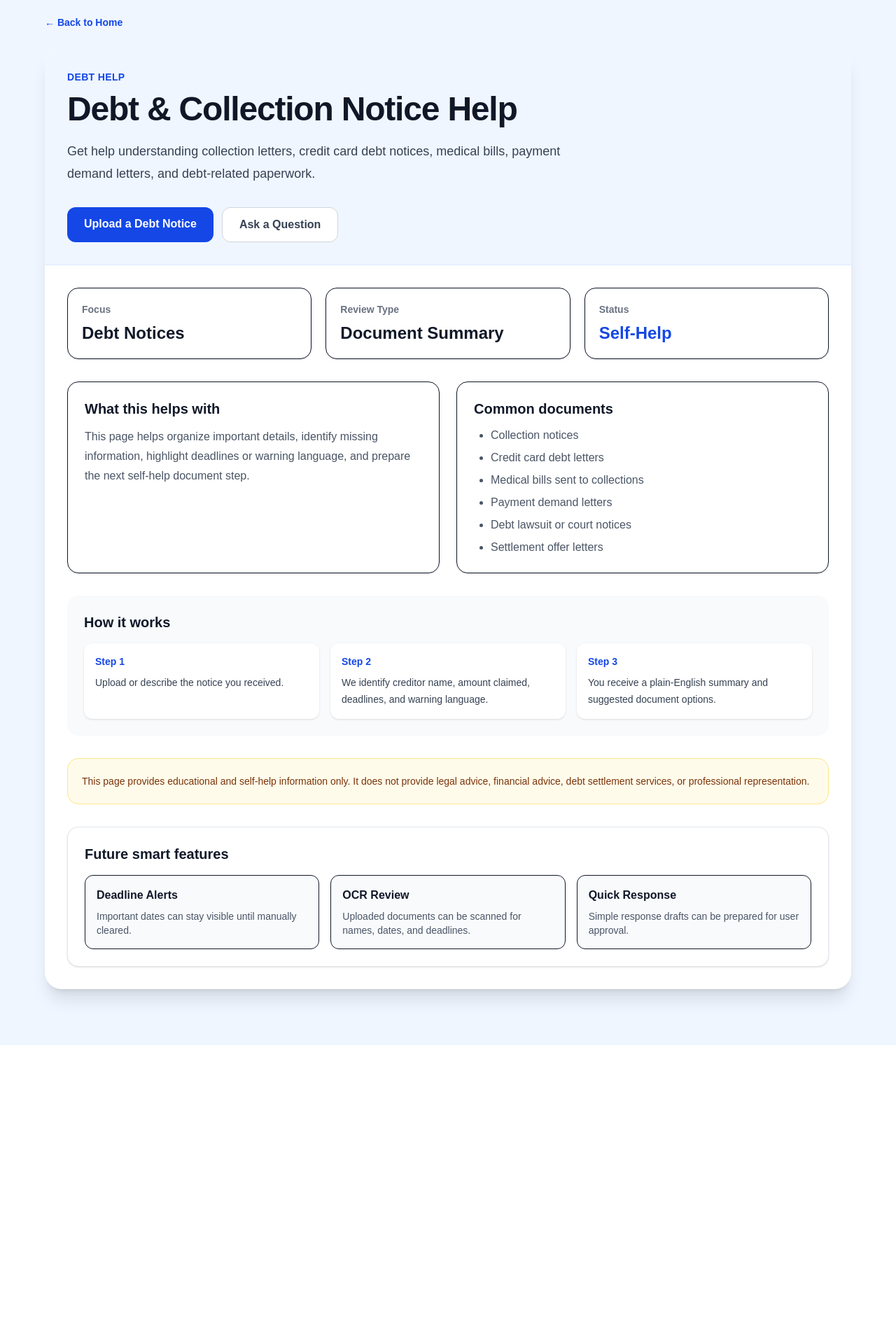
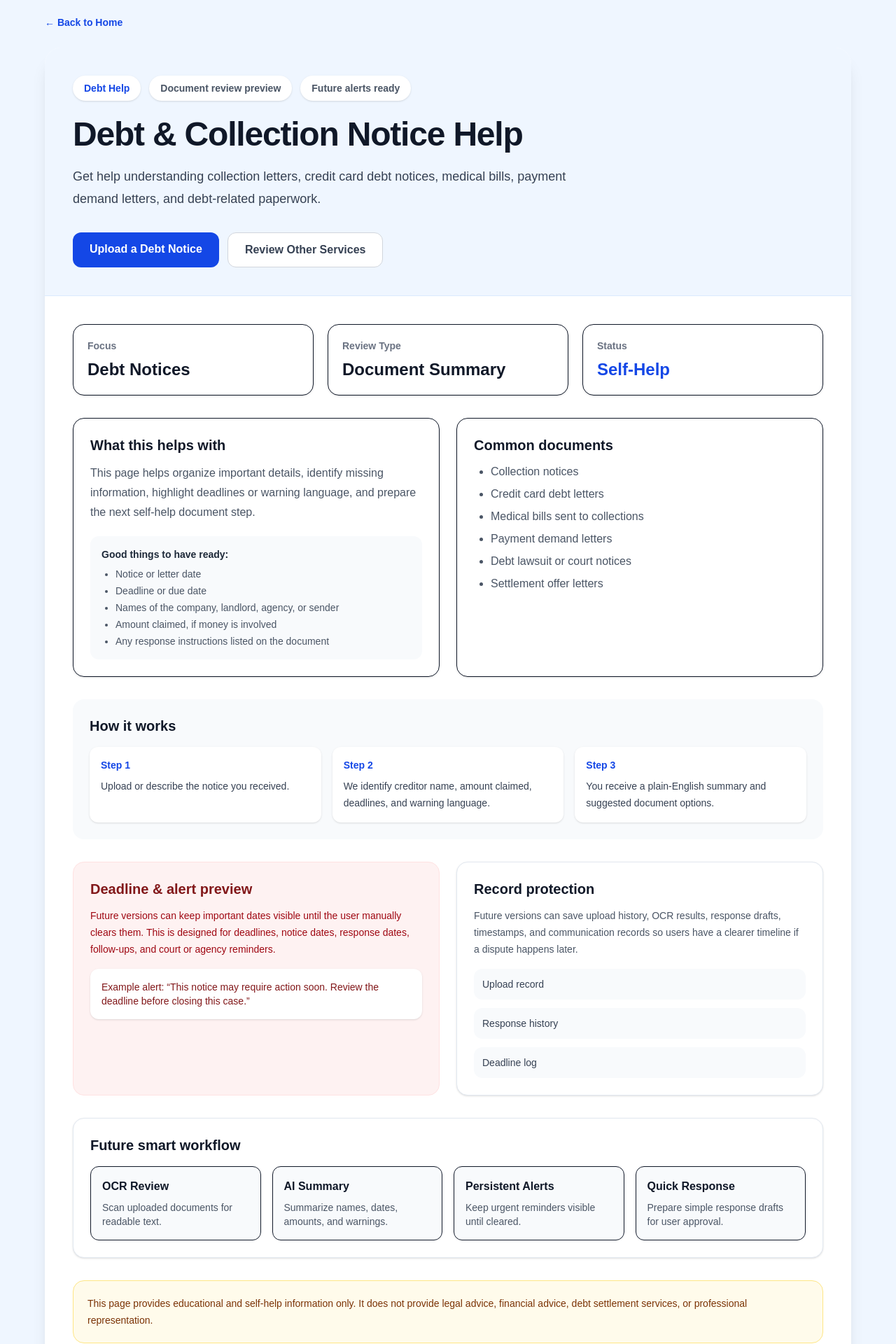
Before and after one commit to betterwork7777/csds-site, a Next.js app: page /debt in a window 1280 px wide. Shown: the part 60-1980 px from the top of the page at 70% size. Before the commit the page ends 1553 px from the top, so only its background shows below. Built offline with nearby package versions, Linux system fonts and the light colour scheme.

Commit message:
Refactor ServicePage layout and content structure

```diff
--- a/src/app/components/ServicePage.tsx
+++ b/src/app/components/ServicePage.tsx
@@ -82,14 +82,24 @@ export default function ServicePage({
         </a>
 
         <section className="mt-6 overflow-hidden rounded-3xl bg-white shadow-xl">
-          <div className={`border-b p-8 ${style.soft}`}>
-            <p
-              className={`text-sm font-semibold uppercase tracking-wide ${style.accentText}`}
-            >
-              {label}
-            </p>
+          <div className={`border-b p-8 md:p-10 ${style.soft}`}>
+            <div className="flex flex-wrap items-center gap-3">
+              <span
+                className={`rounded-full bg-white px-4 py-2 text-sm font-bold shadow-sm ${style.accentText}`}
+              >
+                {label}
+              </span>
 
-            <h1 className="mt-3 max-w-4xl text-4xl font-bold tracking-tight md:text-5xl">
+              <span className="rounded-full bg-white px-4 py-2 text-sm font-semibold text-gray-600 shadow-sm">
+                Document review preview
+              </span>
+
+              <span className="rounded-full bg-white px-4 py-2 text-sm font-semibold text-gray-600 shadow-sm">
+                Future alerts ready
+              </span>
+            </div>
+
+            <h1 className="mt-6 max-w-4xl text-4xl font-bold tracking-tight md:text-5xl">
               {title}
             </h1>
 
@@ -106,15 +116,15 @@ export default function ServicePage({
               </a>
 
               <a
-                href="/contact"
+                href="/"
                 className="rounded-xl border border-gray-300 bg-white px-6 py-3 font-semibold text-gray-700 hover:bg-gray-50"
               >
-                Ask a Question
+                Review Other Services
               </a>
             </div>
           </div>
 
-          <div className="p-8">
+          <div className="p-8 md:p-10">
             <div className="grid gap-5 md:grid-cols-3">
               <div className="rounded-2xl border bg-white p-5 shadow-sm">
                 <p className="text-sm font-semibold text-gray-500">Focus</p>
@@ -145,6 +155,20 @@ export default function ServicePage({
                   information, highlight deadlines or warning language, and
                   prepare the next self-help document step.
                 </p>
+
+                <div className="mt-5 rounded-xl bg-slate-50 p-4">
+                  <p className="text-sm font-bold text-gray-800">
+                    Good things to have ready:
+                  </p>
+
+                  <ul className="mt-2 list-disc space-y-1 pl-5 text-sm text-gray-600">
+                    <li>Notice or letter date</li>
+                    <li>Deadline or due date</li>
+                    <li>Names of the company, landlord, agency, or sender</li>
+                    <li>Amount claimed, if money is involved</li>
+                    <li>Any response instructions listed on the document</li>
+                  </ul>
+                </div>
               </div>
 
               <div className="rounded-2xl border p-6 shadow-sm">
@@ -179,36 +203,91 @@ export default function ServicePage({
               </div>
             </div>
 
-            <div className="mt-8 rounded-2xl border border-amber-200 bg-amber-50 p-5 text-sm leading-6 text-amber-900">
-              {disclaimer}
+            <div className="mt-8 grid gap-6 lg:grid-cols-2">
+              <div className="rounded-2xl border border-red-100 bg-red-50 p-6">
+                <h2 className="text-xl font-bold text-red-900">
+                  Deadline & alert preview
+                </h2>
+
+                <p className="mt-3 text-sm leading-6 text-red-800">
+                  Future versions can keep important dates visible until the
+                  user manually clears them. This is designed for deadlines,
+                  notice dates, response dates, follow-ups, and court or agency
+                  reminders.
+                </p>
+
+                <div className="mt-4 rounded-xl bg-white p-4 text-sm text-red-900 shadow-sm">
+                  Example alert: “This notice may require action soon. Review
+                  the deadline before closing this case.”
+                </div>
+              </div>
+
+              <div className="rounded-2xl border border-slate-200 bg-white p-6 shadow-sm">
+                <h2 className="text-xl font-bold">Record protection</h2>
+
+                <p className="mt-3 text-sm leading-6 text-gray-600">
+                  Future versions can save upload history, OCR results, response
+                  drafts, timestamps, and communication records so users have a
+                  clearer timeline if a dispute happens later.
+                </p>
+
+                <div className="mt-4 grid gap-3 text-sm text-gray-700">
+                  <div className="rounded-xl bg-slate-50 p-3">
+                    Upload record
+                  </div>
+                  <div className="rounded-xl bg-slate-50 p-3">
+                    Response history
+                  </div>
+                  <div className="rounded-xl bg-slate-50 p-3">
+                    Deadline log
+                  </div>
+                </div>
+              </div>
             </div>
 
             <div className="mt-8 rounded-2xl border border-slate-200 bg-white p-6 shadow-sm">
-              <h2 className="text-xl font-bold">Future smart features</h2>
+              <h2 className="text-xl font-bold">Future smart workflow</h2>
 
-              <div className="mt-4 grid gap-4 md:grid-cols-3">
+              <div className="mt-4 grid gap-4 md:grid-cols-4">
                 <div className="rounded-xl border bg-slate-50 p-4">
-                  <p className="font-semibold">Deadline Alerts</p>
+                  <p className="font-semibold">OCR Review</p>
                   <p className="mt-2 text-sm text-gray-600">
-                    Important dates can stay visible until manually cleared.
+                    Scan uploaded documents for readable text.
                   </p>
                 </div>
 
                 <div className="rounded-xl border bg-slate-50 p-4">
-                  <p className="font-semibold">OCR Review</p>
+                  <p className="font-semibold">AI Summary</p>
                   <p className="mt-2 text-sm text-gray-600">
-                    Uploaded documents can be scanned for names, dates, and
-                    deadlines.
+                    Summarize names, dates, amounts, and warnings.
+                  </p>
+                </div>
+
+                <div className="rounded-xl border bg-slate-50 p-4">
+                  <p className="font-semibold">Persistent Alerts</p>
+                  <p className="mt-2 text-sm text-gray-600">
+                    Keep urgent reminders visible until cleared.
                   </p>
                 </div>
 
                 <div className="rounded-xl border bg-slate-50 p-4">
                   <p className="font-semibold">Quick Response</p>
                   <p className="mt-2 text-sm text-gray-600">
-                    Simple response drafts can be prepared for user approval.
+                    Prepare simple response drafts for user approval.
                   </p>
                 </div>
               </div>
+            </div>
+
+            <div className="mt-8 rounded-2xl border border-amber-200 bg-amber-50 p-5 text-sm leading-6 text-amber-900">
+              {disclaimer}
+            </div>
+
+            <div className="mt-8 rounded-2xl border border-slate-200 bg-slate-50 p-5 text-sm leading-6 text-gray-700">
+              Privacy note: users should avoid uploading unnecessary personal
+              information unless it is needed to understand the document. Future
+              versions should include secure login, saved cases, and access
+              controls before public launch.
             </div>
           </div>
         </section>
```
